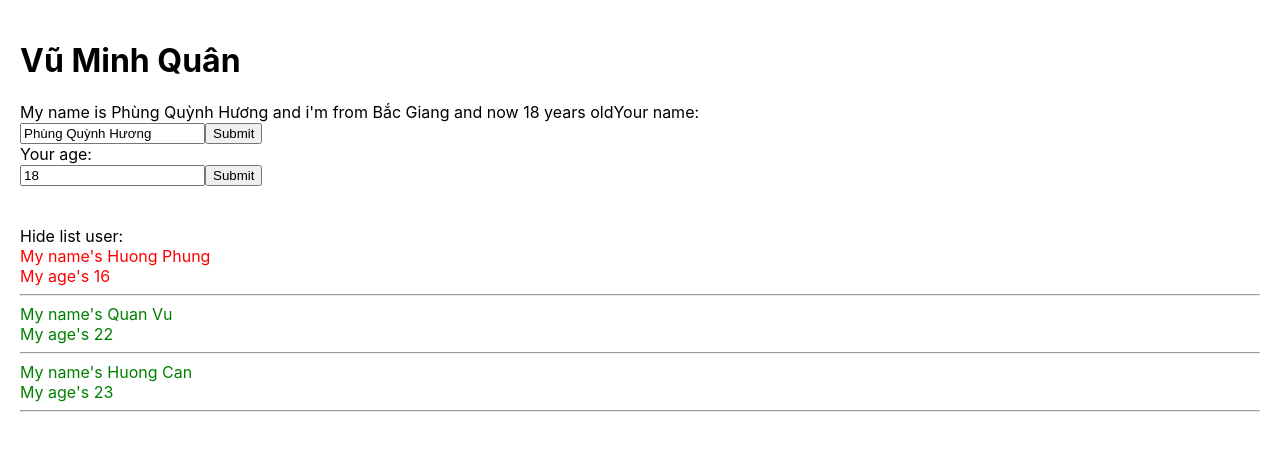
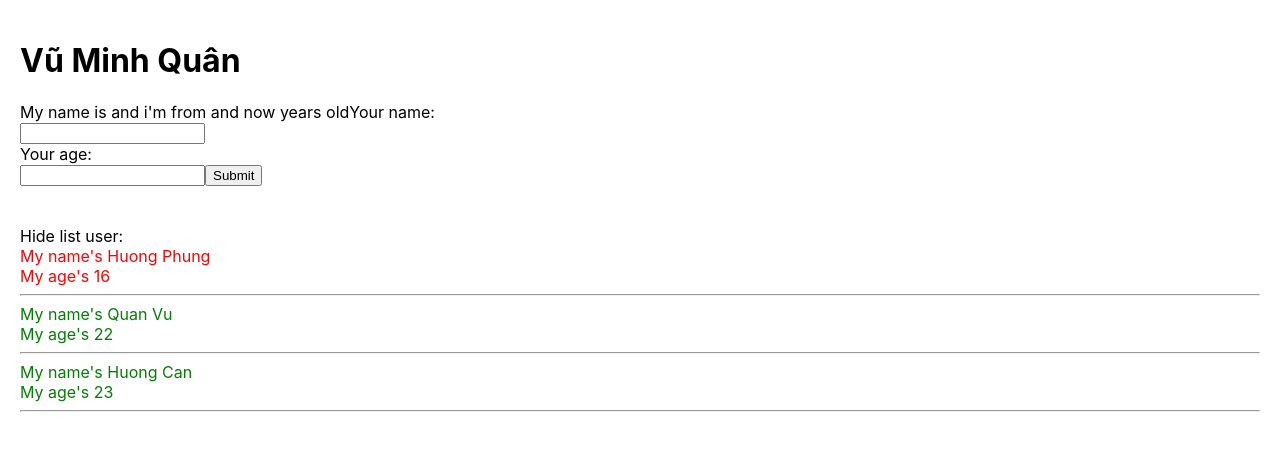
Before and after one commit to VuMinhQuanDev/learn-reactapp-ui, a React (Create React App) app: page / in a window 1280 px wide. Shown: the top 450 px of the page. Built offline with nearby package versions, Linux system fonts and the light colour scheme.

Commit message:
change component and setState

```diff
--- a/src/components/UserInfor.js
+++ b/src/components/AddUserInfor.js
@@ -1,10 +1,10 @@
 import React from "react";
 
-class UserInfor extends React.Component {
+class AddUserInfor extends React.Component {
     state = {
-        name: 'Phùng Quỳnh Hương',
-        address: 'Bắc Giang',
-        age: 18
+        name: '',
+        address: '',
+        age:''
     }
     //JSX
     // handleClick = (event) => {
@@ -37,7 +37,12 @@
     }
     handleOnSubmit = (event) => {
         event.preventDefault();
-        console.log(this.state);
+        // console.log(this.state);
+        this.props.handleAddNewUser({
+            id:Math.floor((Math.random()*100)+1)+'-random',
+            name:this.state.name,
+            age:this.state.age
+        })
     }
     render() {
         return (
@@ -51,7 +56,6 @@
                         type="text"
                         onChange={(event) => { this.handleOnChangeInput(event) }}
                     />
-                    <button>Submit</button>
                 </form>
                 <label>Your age: </label>
                 <form onSubmit={(event) => this.handleOnSubmit(event)} >
@@ -61,11 +65,12 @@
                         onChange={(event) => { this.handleOnChangeAge(event) }}
                     />
                     <button>Submit</button>
-                </form></div>
+                </form>
+            </div>
         )
     }
 
 
 }
 
-export default UserInfor;
+export default AddUserInfor;
--- a/src/components/DisplayInfor.js
+++ b/src/components/DisplayInfor.js
@@ -1,13 +1,13 @@
 import React from "react";
 class DisplayInfor extends React.Component {
-    state={
+    state = {
         isShowListUser: true
     }
     handleShowHide = () => {
         this.setState({
-            isShowListUser:!this.state.isShowListUser
+            isShowListUser: !this.state.isShowListUser
         })
-//! = toggle
+        //! = toggle
     }
     render() {
         //Destructuring array/object
@@ -17,10 +17,12 @@
             <div>
                 <div>
                     <span onClick={() => { this.handleShowHide() }} > {
-                      this.state.isShowListUser   === true?'Hide list user:' : "Show list user"
+                        this.state.isShowListUser === true ? 'Hide list user:' : "Show list user"
                     }</span>
                 </div>
-                {this.state.isShowListUser &&
+                {
+                    this.state.isShowListUser &&
+                    //Sau && sẽ truyền vào 1 khối HTML
                     <div>
                         {listUsers.map((user) => {
                             return (
--- a/src/components/MyComponent.js
+++ b/src/components/MyComponent.js
@@ -1,5 +1,5 @@
 import React from "react";
-import UserInfor from "./UserInfor";
+import AddUserInfor from "./AddUserInfor";
 import DisplayInfor from "./DisplayInfor";
 
 class MyComponent extends React.Component {
@@ -12,10 +12,20 @@
 
         ]
     }
+
+    handleAddNewUser = (userObj) => {
+        console.log(userObj);
+        this.setState({
+            listUsers:[userObj,...this.state.listUsers]
+        })
+    }
+
     render() {
         return (
             <div>
-                <UserInfor />
+                <AddUserInfor
+                handleAddNewUser={this.handleAddNewUser}
+                />
                 <br/><br/>
                 <DisplayInfor
                     listUsers={this.state.listUsers}
```
